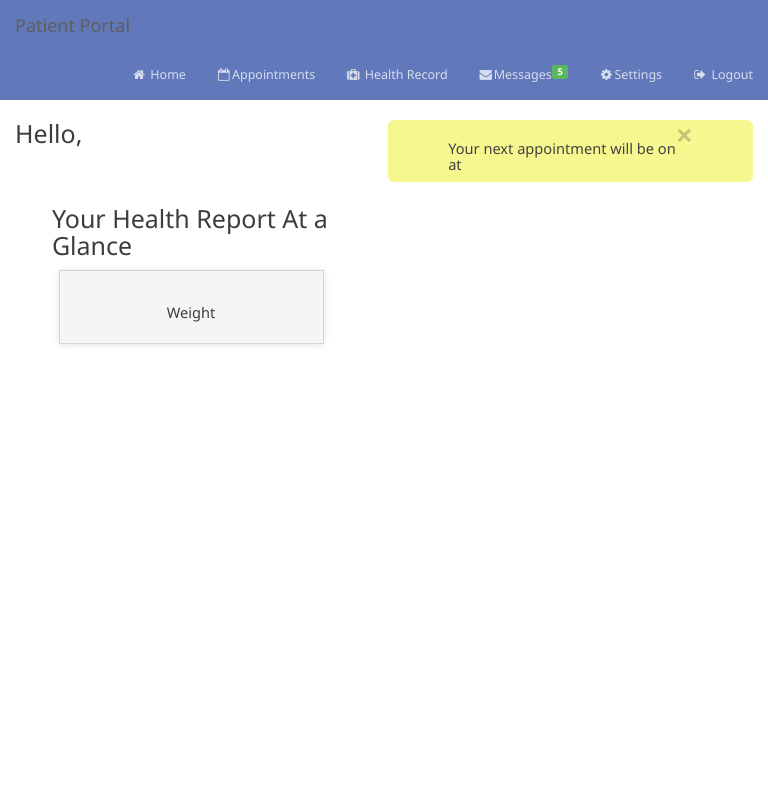
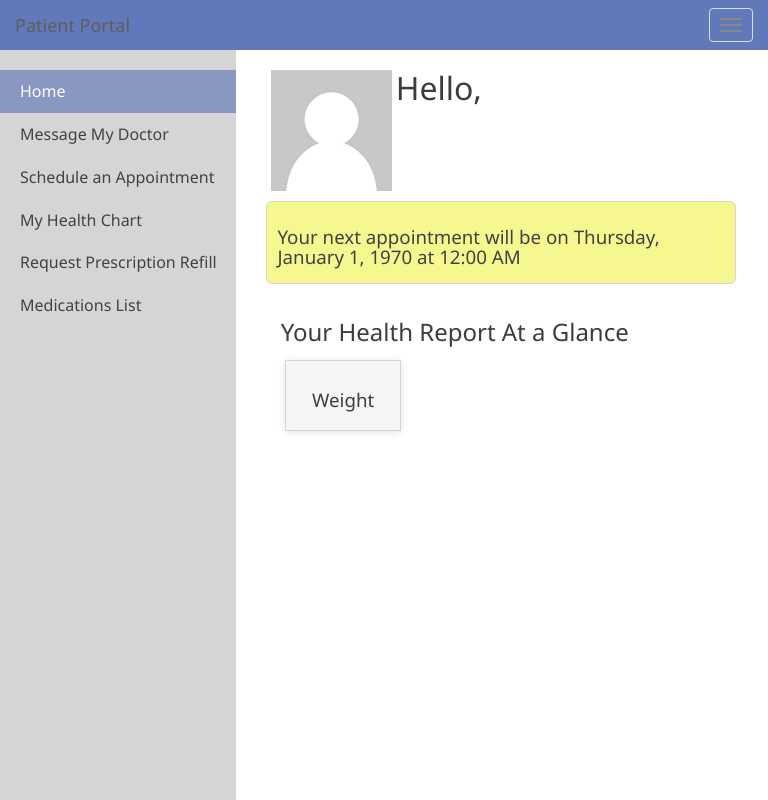
Before and after one commit to odorsey/portal-login, a PHP site: page /portal-login/portal/index.php in a window 768 px wide. Run offline with PHP 8.4, Linux system fonts and the light colour scheme; data that the repository does not hold is empty; some libraries are stand-ins or nearby versions.

Commit message:
Fixed some responsive quirks, added user image

```diff
--- a/index.php
+++ b/index.php
@@ -33,10 +33,9 @@
     </div>
 
     <!-- JavaScript -->
+      <!-- jQuery -->
+      <script src="https://code.jquery.com/jquery-2.2.4.min.js"   integrity="sha256-BbhdlvQf/xTY9gja0Dq3HiwQF8LaCRTXxZKRutelT44="   crossorigin="anonymous"></script>
       <!-- Bootstrap -->
       <script src="https://maxcdn.bootstrapcdn.com/bootstrap/3.3.6/js/bootstrap.min.js" integrity="sha384-0mSbJDEHialfmuBBQP6A4Qrprq5OVfW37PRR3j5ELqxss1yVqOtnepnHVP9aJ7xS" crossorigin="anonymous"></script>
-      <!-- jQuery -->
-      <script src="https://code.jquery.com/jquery-2.2.4.min.js"   integrity="sha256-BbhdlvQf/xTY9gja0Dq3HiwQF8LaCRTXxZKRutelT44="   crossorigin="anonymous"></script>
-
   </body>
 </html>
--- a/portal/appointments.php
+++ b/portal/appointments.php
@@ -1,7 +1,7 @@
 <?php require ("header.php"); ?>
   <div class="container-fluid">
     <?php require("sidebar.php"); ?>
-    <div class="col-md-10 col-sm-12 main">
+    <div class="col-md-10 col-sm-8 col-xs-12 main">
       <h1>Appointments</h1>
         <table class="table table-condensed">
           <thead>
--- a/portal/footer.php
+++ b/portal/footer.php
@@ -1,8 +1,9 @@
 <!-- JavaScript -->
-<!-- jQuery -->
-<script src="https://code.jquery.com/jquery-2.2.4.min.js"   integrity="sha256-BbhdlvQf/xTY9gja0Dq3HiwQF8LaCRTXxZKRutelT44="   crossorigin="anonymous"></script>
+  <!-- jQuery -->
+  <script src="https://code.jquery.com/jquery-2.2.4.min.js"   integrity="sha256-BbhdlvQf/xTY9gja0Dq3HiwQF8LaCRTXxZKRutelT44=" crossorigin="anonymous"></script>
 
   <!-- Bootstrap -->
   <script src="https://maxcdn.bootstrapcdn.com/bootstrap/3.3.6/js/bootstrap.min.js" integrity="sha384-0mSbJDEHialfmuBBQP6A4Qrprq5OVfW37PRR3j5ELqxss1yVqOtnepnHVP9aJ7xS" crossorigin="anonymous"></script>
+
 </body>
 </html>
--- a/portal/header.php
+++ b/portal/header.php
@@ -26,14 +26,11 @@ require("../connection.php"); ?>
 
           <!-- Custom CSS -->
           <link href="../stylesheets/screen.css" rel="stylesheet">
-
-
   </head>
   <body>
     <nav class="navbar navbar-default navbar-static-top" role="navigation" id="patient-header">
-        <!-- Brand and toggle get grouped for better mobile display -->
       <div class="navbar-header">
-            <button type="button" class="navbar-toggle" data-toggle="collapse" data-target="#patient-nav">
+          <button type="button" class="navbar-toggle collapsed" data-toggle="collapse" data-target="#patient-nav" aria-expanded="false" aria-controls="navbar">
               <span class="sr-only">Toggle navigation</span>
               <span class="icon-bar"></span>
               <span class="icon-bar"></span>
@@ -45,13 +42,8 @@ require("../connection.php"); ?>
     <!-- Collect the nav links, forms, and other content for toggling -->
     <div class="collapse navbar-collapse pull-right" id="patient-nav">
       <ul class="nav navbar-nav pull-right">
-            <li>
-                <a href="index.php"><i class="fa fa-home fa-fw"></i> Home</a>
-            </li>
-
-            <li>
-                <a href="appointments.php"><i class="fa fa-calendar-o fa-fw"></i>Appointments</a>
-            </li>
+          <li><a href="index.php"><i class="fa fa-home fa-fw"></i>Home</a></li>
+          <li><a href="appointments.php"><i class="fa fa-calendar-o fa-fw"></i>Appointments</a></li>
 
           <li>
             <a href="#" class="dropdown-toggle" data-toggle="dropdown"><i class="fa fa-medkit fa-fw"></i> Health Record</a>
@@ -61,9 +53,7 @@ require("../connection.php"); ?>
               </ul>
           </li>
 
-            <li>
-                <a href="#"><span class="label label-success pull-right">5</span><i class="fa fa-envelope fa-fw"></i>Messages</a>
-            </li>
+          <li><a href="#"><span class="label label-success pull-right">5</span><i class="fa fa-envelope fa-fw"></i>Messages</a></li>
 
           <li>
               <a href="#" class="dropdown-toggle" data-toggle="dropdown"><i class="fa fa-cog fa-fw"></i>Settings</a>
@@ -74,9 +64,7 @@ require("../connection.php"); ?>
                 <li><a href="#">Insurance</a></li>
               </ul>
           </li>
-            <li>
-              <a href="logout.php"><i class="fa fa-sign-out fa-fw"></i> Logout</a>
-            </li>
+          <li><a href="logout.php"><i class="fa fa-sign-out fa-fw"></i> Logout</a></li>
       </ul>
     </div><!-- /.navbar-collapse -->
     </nav><!-- /nav -->
--- a/portal/index.php
+++ b/portal/index.php
@@ -1,7 +1,10 @@
 <?php require ("header.php"); ?>
     <div class="container-fluid">
         <?php require("sidebar.php"); ?>
-            <div class="col-md-10 col-sm-12 main">
+            <div class="col-md-10 col-sm-8 col-xs-12 main">
+              <div class="row">
+                <div class="col-xs-12">
+                  <img src="../images/user.png" alt="User" class="mg-responsive" />
                   <h1 class="hello">Hello,
                     <?php
                       $query = "SELECT firstname FROM users WHERE username =" . "'" . $username . "'";
@@ -13,8 +16,11 @@
                       }
                       ?>
                     </h1>
-                <div class="jumbotron" id="appt">
-                  <button type="button" class="close" data-dismiss="modal" aria-label="Close"><span aria-hidden="true">&times;</span></button>
+                </div>
+              </div>
+                <div class="row">
+                <div class="col-xs-11 jumbotron" id="appt">
+                  <!--<button type="button" class="close" data-dismiss="modal" aria-label="Close"><span aria-hidden="true">&times;</span></button>-->
                     <h3>
                       <a href="appointments.php">Your next appointment will be on
                       <?php
@@ -23,19 +29,23 @@
 
                       if($result = mysqli_query($db,$query)) {
                         while($row = mysqli_fetch_assoc($result)) {
-                        echo $row['apptdate'];
+                          $apptdate = $row['apptdate'];
+                          $appttime = $row['appttime'];
+
+                            echo date("l, F j, Y", strtotime($apptdate));
                         ?>
-                        at <?php echo $row['appttime'];
+                        at <?php echo date("g:i A", strtotime($appttime));
                         }
                       }
                        ?>
                      </a>
                    </h3>
                 </div>
+              </div>
 
                   <div class="row report">
-                      <h1>Your Health Report At a Glance</h1>
-                    <div class="weight col-md-4">
+                      <h2>Your Health Report At a Glance</h2>
+                    <div class="weight col-xs-3">
                       <h3>Weight</h3>
                       <?php
                         $query= "SELECT weight, height, bp, users.uid FROM health, users WHERE users.uid = health.uid AND users.username=" ."'" . $username . "'";
@@ -46,15 +56,15 @@
                       ?>
                     </div>
 
-                    <div class="height col-md-4">
+                    <div class="height col-xs-3">
                       <h3>Height</h3>
                       <?php
                             echo $row['height'];
                       ?>
                     </div>
 
-                    <div class="bp col-md-4">
-                      <h3>Blood Pressure</h3>
+                    <div class="bp col-xs-3">
+                      <h3>BP</h3>
                       <?php
                             echo $row['bp'];
                           }
@@ -64,5 +74,6 @@
                   </div>
               </div>
             </div>
+
 <?php require("footer.php"); ?>
-<script src="../scripts/jumbotron.js"></script>
+<script src="../scripts/appt.js"></script>
--- a/sass/media.scss
+++ b/sass/media.scss
@@ -1,8 +1,46 @@
 @import "patient";
+
+@media (max-width: 899px) {
+  .navbar-header {
+        float: none;
+    }
+    .navbar-toggle {
+        display: block;
+    }
+    .navbar-collapse {
+        border-top: 1px solid transparent;
+        box-shadow: inset 0 1px 0 rgba(255,255,255,0.1);
+    }
+    .navbar-collapse.collapse {
+        display: none!important;
+    }
+    .navbar-nav {
+        float: none!important;
+        margin: 7.5px 0px;
+    }
+    .navbar-nav>li {
+        float: none;
+    }
+    .navbar-nav>li>a {
+        padding-top: 10px;
+        padding-bottom: 10px;
+    }
+    .navbar-text {
+        float: none;
+        margin: 15px 0;
+    }
+    /* since 3.1.0 */
+    .navbar-collapse.collapse.in {
+        display: block!important;
+    }
+    .collapsing {
+        overflow: hidden!important;
+    }
+}
 
 @media (min-width: 768px) {
   .sidebar {
-    position: fixed;
+    position: absolute;
     top: 50px;
     bottom: 0;
     left: 0;
@@ -14,9 +52,9 @@
   }
 }
 
-@media (max-width: 768px) {
+@media (max-width: 767px) {
   body {
-    font-size: 1.25em;
+    font-size: 1.5em;
   }
   .sidebar {
     display: none;
--- a/sass/patient.scss
+++ b/sass/patient.scss
@@ -20,12 +20,18 @@ body {
   font-family: $font;
 }
 
+img {
+  vertical-align: top;
+  width: 25%;
+  height: auto;
+}
+
 h1 {
   font-size: 2em;
 }
 
 .hello {
-  width: 20%;
+  vertical-align: top;
   display: inline;
 }
 
@@ -101,17 +107,12 @@ tr.header{
 }
 
 // Content
-#appt {
-  display: inline;
-  float: right;
-}
-
 .main {
   float: right;
 }
 
 .report {
-  margin: 5% 5%;
+  margin: 1% 2%;
 }
 
 .weight, .height, .bp {
@@ -126,12 +127,12 @@ tr.header{
 
 
 // Appointment Jumbotron
-.jumbotron {
-  padding: 0%;
-  max-height: auto;
-  float: right;
+#appt {
   display: inline;
+  padding: 1% 2%;
+  margin: 2%;
   background-color: $alert-yellow;
+  border: 1px solid $med-gray;
 
   a {
     color: $dark-gray;
--- a/stylesheets/screen.css
+++ b/stylesheets/screen.css
@@ -35,82 +35,89 @@ body {
 }
 
 /* line 23, ../sass/patient.scss */
+img {
+  vertical-align: top;
+  width: 25%;
+  height: auto;
+}
+
+/* line 29, ../sass/patient.scss */
 h1 {
   font-size: 2em;
 }
 
-/* line 27, ../sass/patient.scss */
+/* line 33, ../sass/patient.scss */
 .hello {
-  width: 20%;
+  vertical-align: top;
   display: inline;
 }
 
-/* line 32, ../sass/patient.scss */
+/* line 38, ../sass/patient.scss */
 h2 {
   font-size: 1.5em;
 }
 
-/* line 36, ../sass/patient.scss */
+/* line 42, ../sass/patient.scss */
 h3 {
   font-size: 1.17em;
 }
 
-/* line 40, ../sass/patient.scss */
+/* line 46, ../sass/patient.scss */
 h4 {
   font-size: 1.12em;
 }
 
-/* line 44, ../sass/patient.scss */
+/* line 50, ../sass/patient.scss */
 h5 {
   font-size: 0.83em;
 }
 
-/* line 48, ../sass/patient.scss */
+/* line 54, ../sass/patient.scss */
 h6 {
   font-size: 0.75em;
 }
 
-/* line 52, ../sass/patient.scss */
+/* line 58, ../sass/patient.scss */
 a:hover, a:focus {
   text-decoration: none;
 }
 
-/* line 56, ../sass/patient.scss */
+/* line 62, ../sass/patient.scss */
 tr.header {
   background: #D5D5D5;
 }
 
-/* line 61, ../sass/patient.scss */
+/* line 67, ../sass/patient.scss */
 #patient-header {
   background-color: #6179BA;
 }
 
-/* line 66, ../sass/patient.scss */
+/* line 72, ../sass/patient.scss */
 .navbar-default {
   border: 0;
 }
 
-/* line 69, ../sass/patient.scss */
+/* line 75, ../sass/patient.scss */
 .navbar-default .navbar-brand {
   color: #ffffff;
 }
 
-/* line 73, ../sass/patient.scss */
+/* line 79, ../sass/patient.scss */
 .navbar-default .navbar-nav > li > a {
   color: rgba(255, 255, 255, 0.75);
 }
 
-/* line 77, ../sass/patient.scss */
+/* line 83, ../sass/patient.scss */
 .sidebar a, .dropdown-menu > li > a {
   color: #424242;
 }
 
-/* line 81, ../sass/patient.scss */
+/* line 87, ../sass/patient.scss */
 .nav > li > a:focus, .nav > li > a:hover, .dropdown-menu > li > a:focus, .dropbown-menu > li > a:hover {
   background-color: #f5f5f5;
 }
 
-/* line 86, ../sass/patient.scss */
+/* line 92, ../sass/patient.scss */
 .nav-sidebar {
   margin-right: -21px;
   /* 20px padding + 1px border */
@@ -118,13 +125,13 @@ tr.header {
   margin-left: -20px;
 }
 
-/* line 91, ../sass/patient.scss */
+/* line 97, ../sass/patient.scss */
 .nav-sidebar > li > a {
   padding-right: 20px;
   padding-left: 20px;
 }
 
-/* line 96, ../sass/patient.scss */
+/* line 102, ../sass/patient.scss */
 .nav-sidebar > .active > a,
 .nav-sidebar > .active > a:hover,
 .nav-sidebar > .active > a:focus {
@@ -132,23 +139,17 @@ tr.header {
   background-color: rgba(97, 121, 186, 0.65);
 }
 
-/* line 104, ../sass/patient.scss */
-#appt {
-  display: inline;
-  float: right;
-}
-
-/* line 109, ../sass/patient.scss */
+/* line 110, ../sass/patient.scss */
 .main {
   float: right;
 }
 
-/* line 113, ../sass/patient.scss */
+/* line 114, ../sass/patient.scss */
 .report {
-  margin: 5% 5%;
+  margin: 1% 2%;
 }
 
-/* line 117, ../sass/patient.scss */
+/* line 118, ../sass/patient.scss */
 .weight, .height, .bp {
   background: #f5f5f5;
   border: 1px solid #D5D5D5;
@@ -161,28 +162,84 @@ tr.header {
   box-shadow: 0px 1px 8px -1px rgba(0, 0, 0, 0.15);
 }
 
-/* line 129, ../sass/patient.scss */
-.jumbotron {
-  padding: 0%;
-  max-height: auto;
-  float: right;
+/* line 130, ../sass/patient.scss */
+#appt {
   display: inline;
+  padding: 1% 2%;
+  margin: 2%;
   background-color: #F7F78F;
+  border: 1px solid #D5D5D5;
 }
-/* line 136, ../sass/patient.scss */
-.jumbotron a {
+/* line 137, ../sass/patient.scss */
+#appt a {
   color: #424242;
 }
-/* line 140, ../sass/patient.scss */
-.jumbotron .close {
+/* line 141, ../sass/patient.scss */
+#appt .close {
   font-size: 30px;
   float: right;
 }
 
+@media (max-width: 899px) {
+  /* line 4, ../sass/media.scss */
+  .navbar-header {
+    float: none;
+  }
+
+  /* line 7, ../sass/media.scss */
+  .navbar-toggle {
+    display: block;
+  }
+
+  /* line 10, ../sass/media.scss */
+  .navbar-collapse {
+    border-top: 1px solid transparent;
+    box-shadow: inset 0 1px 0 rgba(255, 255, 255, 0.1);
+  }
+
+  /* line 14, ../sass/media.scss */
+  .navbar-collapse.collapse {
+    display: none !important;
+  }
+
+  /* line 17, ../sass/media.scss */
+  .navbar-nav {
+    float: none !important;
+    margin: 7.5px 0px;
+  }
+
+  /* line 21, ../sass/media.scss */
+  .navbar-nav > li {
+    float: none;
+  }
+
+  /* line 24, ../sass/media.scss */
+  .navbar-nav > li > a {
+    padding-top: 10px;
+    padding-bottom: 10px;
+  }
+
+  /* line 28, ../sass/media.scss */
+  .navbar-text {
+    float: none;
+    margin: 15px 0;
+  }
+
+  /* since 3.1.0 */
+  /* line 33, ../sass/media.scss */
+  .navbar-collapse.collapse.in {
+    display: block !important;
+  }
+
+  /* line 36, ../sass/media.scss */
+  .collapsing {
+    overflow: hidden !important;
+  }
+}
 @media (min-width: 768px) {
-  /* line 4, ../sass/media.scss */
+  /* line 42, ../sass/media.scss */
   .sidebar {
-    position: fixed;
+    position: absolute;
     top: 50px;
     bottom: 0;
     left: 0;
@@ -193,13 +250,13 @@ tr.header {
     color: #424242;
   }
 }
-@media (max-width: 768px) {
-  /* line 18, ../sass/media.scss */
+@media (max-width: 767px) {
+  /* line 56, ../sass/media.scss */
   body {
-    font-size: 1.25em;
+    font-size: 1.5em;
   }
 
-  /* line 21, ../sass/media.scss */
+  /* line 59, ../sass/media.scss */
   .sidebar {
     display: none;
   }
```
Also changed, not shown: stylesheets/media.css (+100 -43 lines), stylesheets/patient.css (+38 -37 lines), images/user.png (added), scripts/appt.js (renamed from scripts/jumbotron.js). Lines whose indentation alone changed are shown as unchanged.
